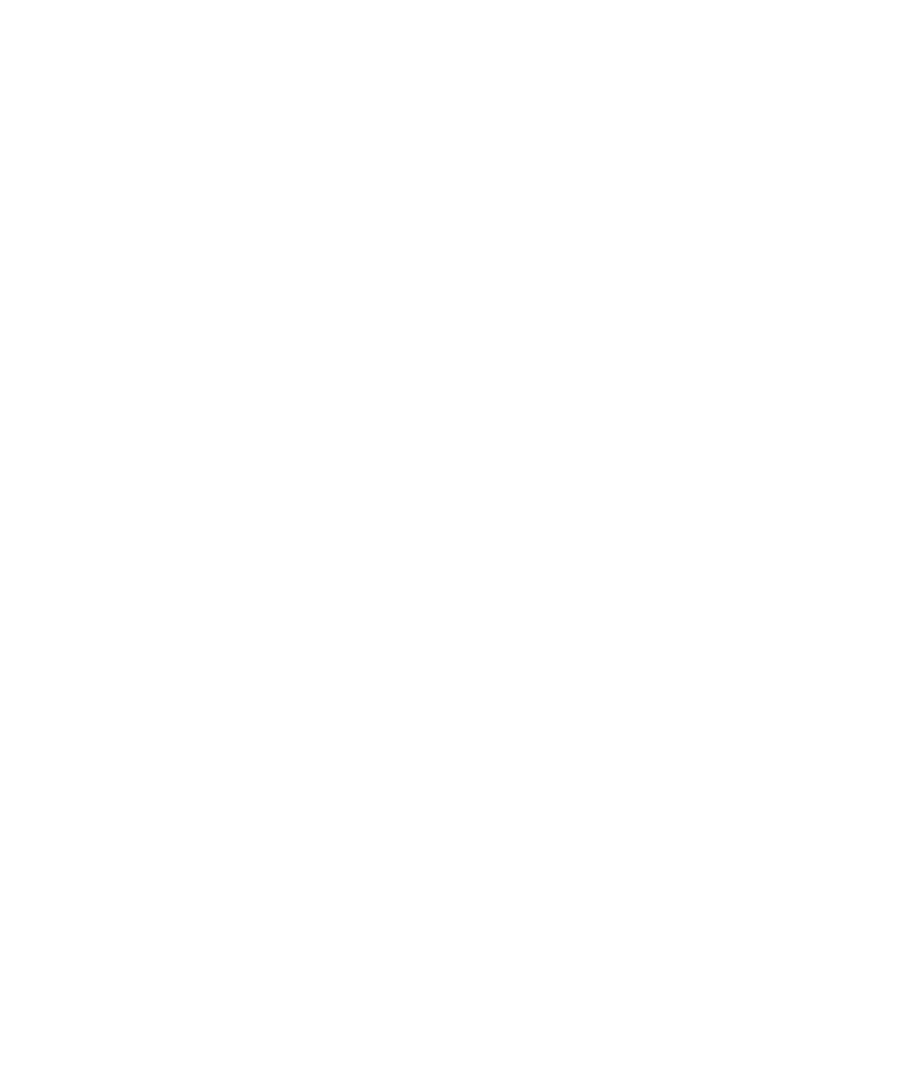
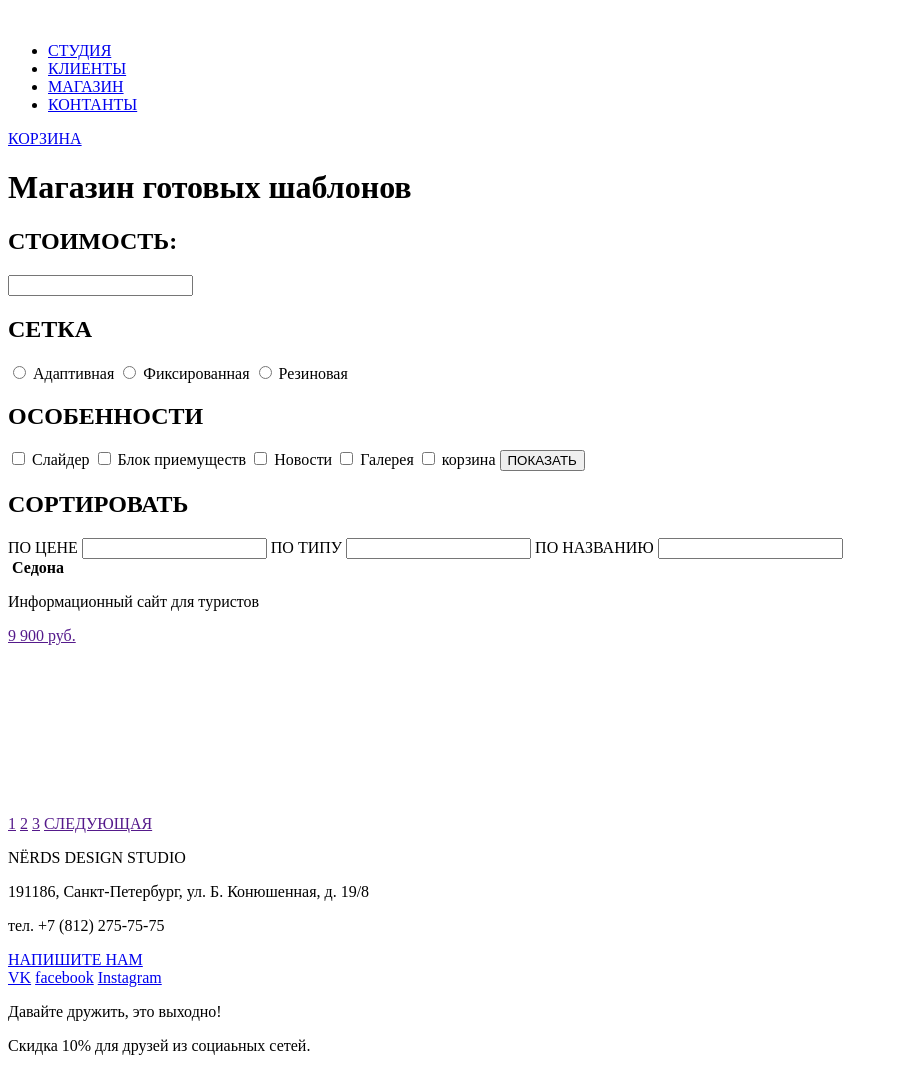
Before and after one commit to ZalmanMataev/nerds-project, a plain HTML site: page catalog.html in a window 1280 px wide. Shown: the whole page, without its empty margins (0-898 px from the left). Before the commit the page ends 800 px from the top, so only its background shows below. Drawn offline with Linux system fonts and the light colour scheme.

Commit message:
development pege catalog

```diff
--- a/catalog.html
+++ b/catalog.html
@@ -2,8 +2,186 @@
 <html lang="ru">
   <head>
     <meta charset="utf-8">
-    <title> </title>
+    <title> nerds catalog</title>
   </head>
   <body>
+  	<header>
+        <div class="container">
+          <div class=header-top>
+            <div class=main-logo>
+              <img src="">
+            </div>
+            <nav class="main-navigation">
+              <ul>
+                <li>
+                  <a href="#">СТУДИЯ</a>
+                </li>
+                <li>
+                  <a href="#">КЛИЕНТЫ</a>
+                </li>
+                <li>
+                  <a href="#">МАГАЗИН</a>
+                </li>
+                <li>
+                  <a href="#">КОНТАНТЫ</a>
+                </li>
+              </ul>
+            </nav>
+            <div class="user-block">
+              <a href="#">КОРЗИНА</a>
+            </div>
+          </div>
+
+          <div class=header-bottom>
+          	<h1 class="header-bottom-title">
+          		Магазин готовых шаблонов
+          	</h1>
+          </div>
+        </div>
+      </header>
+
+    <main>
+    	<div class="container">
+    		<div class="filter">
+    			<form>
+    				<h2>СТОИМОСТЬ:</h2>
+    				<label>
+    					<input type="" name="">
+    				</label>
+    				<h2>СЕТКА</h2>
+    				<label>
+    					<input type="radio" name="grid" value="Адаптивная">
+    					Адаптивная
+    				</label>
+    				<label>
+    					<input type="radio" name="grid" value="Фиксированная">
+    					Фиксированная
+    				</label>
+    				<label>
+    					<input type="radio" name="grid" value="Резиновая">
+    					Резиновая
+    				</label>
+    				<h2>ОСОБЕННОСТИ</h2>
+    				<label>
+    					<input type="checkbox" name="">
+    					Слайдер
+    				</label>
+    				<label>
+    					<input type="checkbox" name="">
+    					Блок приемуществ
+    				</label>
+    				<label>
+    					<input type="checkbox" name="">
+    					Новости
+    				</label>
+    				<label>
+    					<input type="checkbox" name="">
+    					Галерея
+    				</label>
+    				<label>
+    					<input type="checkbox" name="">
+    					корзина
+    				</label>
+    				<input type="button" name="" value="ПОКАЗАТЬ">
+    			</form>
+    		</div>
+
+    		<div class="sade-right">
+    			<div class="short">
+	    			<h2>СОРТИРОВАТЬ</h2>
+	    			<form>
+	    				<label>
+	    					ПО ЦЕНЕ
+	    					<input type="" name="">
+	    				</label>
+	    				<label>
+	    					ПО ТИПУ
+	    					<input type="" name="">
+	    				</label>
+	    				<label>
+	    					ПО НАЗВАНИЮ
+	    					<input type="" name="">
+	    				</label>
+	    			</form>
+    			</div>
+
+    			<div class="product">
+    				<div class="product-item">
+    					<img src="">
+    					<b>Седона</b>
+    					<p>Информационный сайт для туристов</p>
+    					<a class="btn" href="">9 900 руб.</a>
+    				</div>
+
+    				<div class="product-item">
+    					<img src="">
+    					<b></b>
+    					<p></p>
+    					<a class="btn" href=""></a>
+    				</div>
+
+    				<div class="product-item">
+    					<img src="">
+    					<b></b>
+    					<p></p>
+    					<a class="btn" href=""></a>
+    				</div>
+
+
+    				<div class="product-item">
+    					<img src="">
+    					<b></b>
+    					<p></p>
+    					<a class="btn" href=""></a>
+    				</div>
+
+    				<div class="product-item">
+    					<img src="">
+    					<b></b>
+    					<p></p>
+    					<a class="btn" href=""></a>
+    				</div>
+
+    				<div class="product-item">
+    					<img src="">
+    					<b></b>
+    					<p></p>
+    					<a class="btn" href=""></a>
+    				</div>
+				</div>
+
+    		</div>
+
+    		<div class="pages">
+    			<a href="">1</a>
+    			<a href="">2</a>
+    			<a href="">3</a>
+    			<a href="">СЛЕДУЮЩАЯ</a>
+    		</div>
+    	</div>
+    </main>
+
+    <footer>
+        <div class="container">
+          <div class="address">
+            <p class="address-title">NЁRDS DESIGN STUDIO</p>
+            <p class="address-text">191186, Санкт-Петербург,  ул. Б. Конюшенная, д. 19/8  </p>
+            <p class="address-text">тел. +7 (812) 275-75-75</p>
+            <a class="btn" href="#">НАПИШИТЕ НАМ</a>
+          </div>
+          <div class="footer-bootm">
+            <div class="soshial">
+              <a href="#">VK</a>
+              <a href="#">facebook</a>
+              <a href="#">Instagram</a>
+            </div>
+            <div class="footer-bottom-text">
+              <p class="footer-text-top">Давайте дружить, это выходно!</p>
+              <p class="footer-text-bottom">Скидка 10% для друзей из социаьных сетей.</p>
+            </div>
+
+          </div>
+        </div>
+      </footer>
   </body>
 </html>
```
